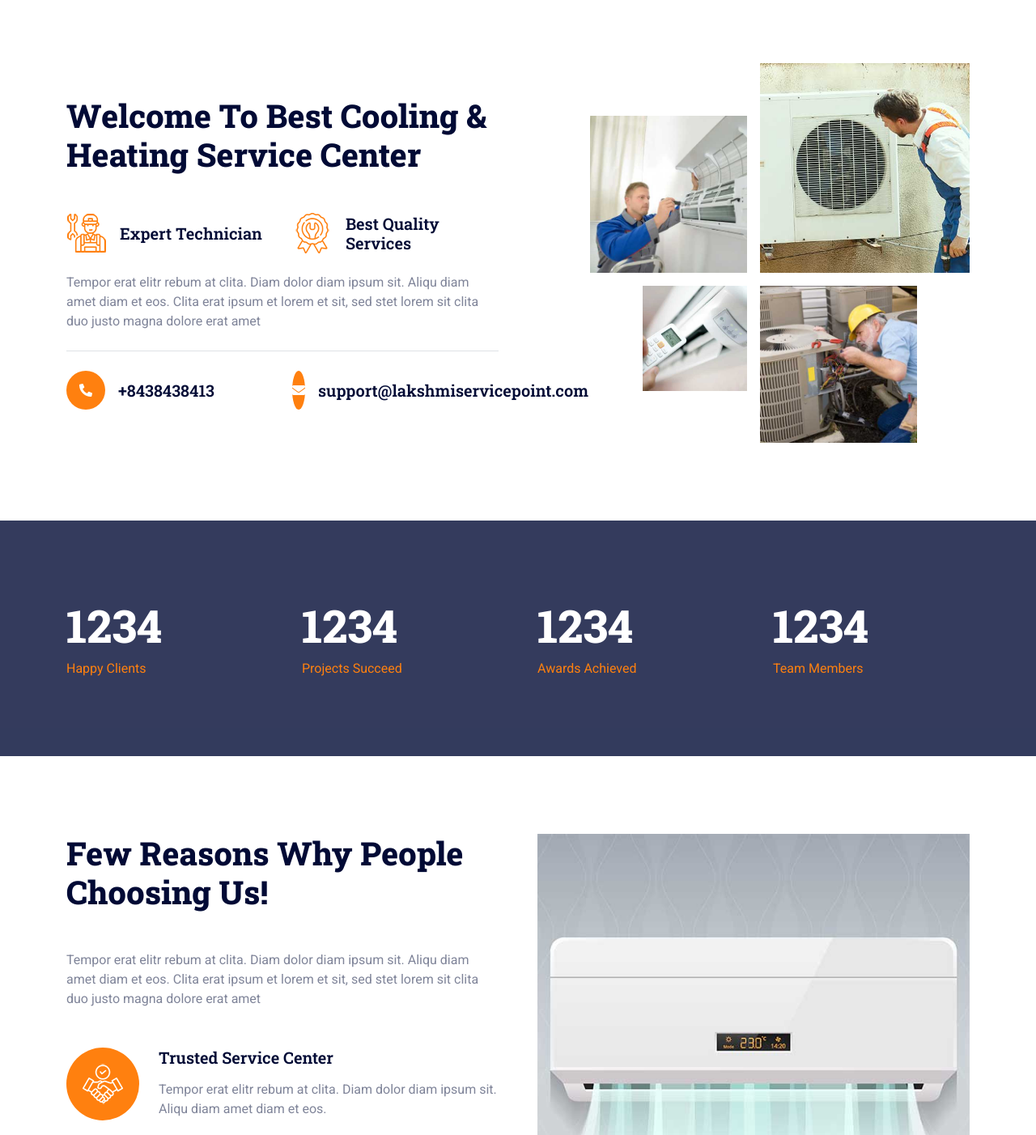
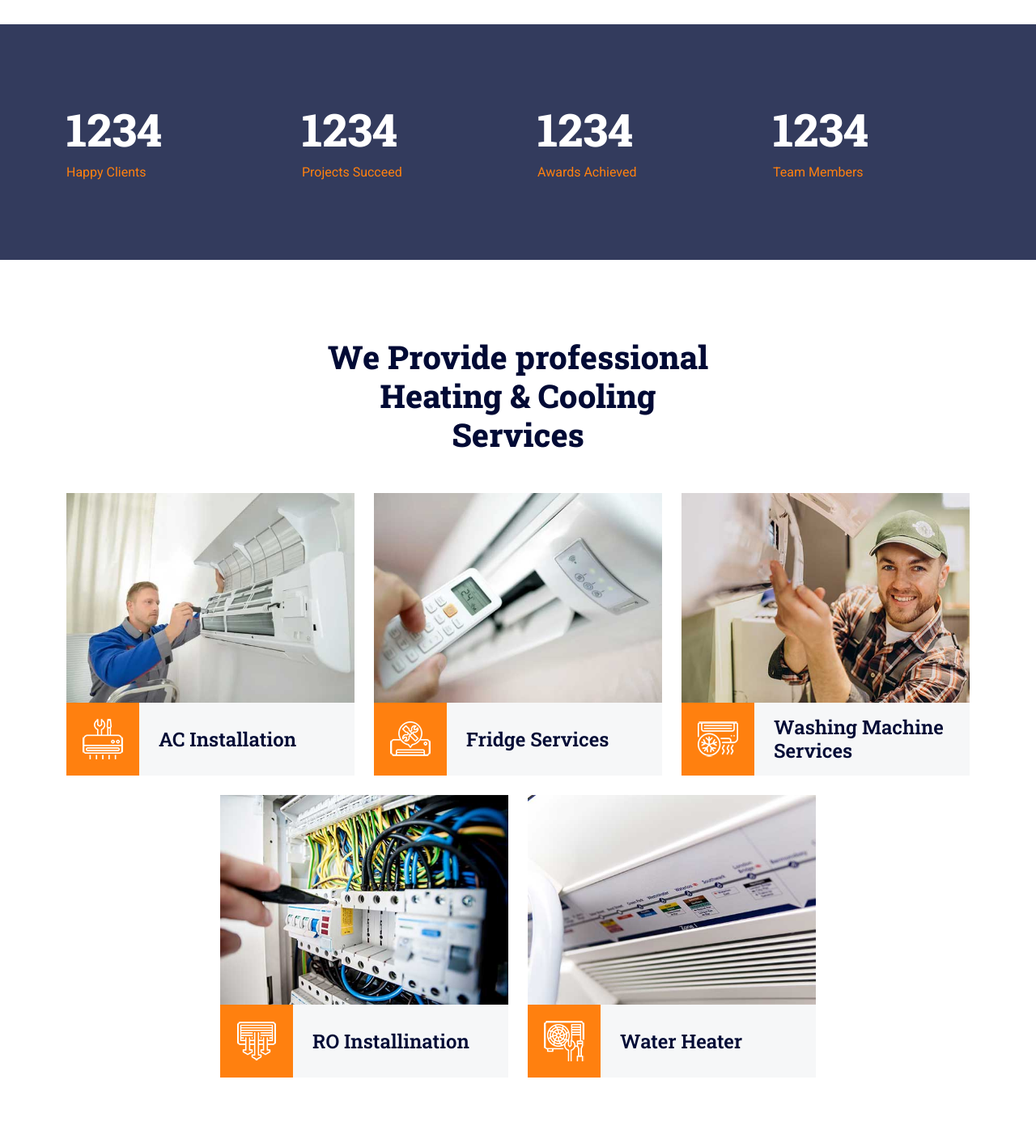
Before and after one commit to JKGlobalItSolutions/lakshmi_service_point, a plain HTML site: page index (1).html in a window 1280 px wide. Shown: the part 880-2282 px from the top of the page at 81% size. Drawn offline with nearby package versions, Linux system fonts and the light colour scheme.

Commit message:
.
changes index file

```diff
--- a/index.html
+++ b/index (1).html
@@ -241,7 +241,7 @@
     <!-- Carousel End -->
 
     <!-- About Start -->
-    <div class="container-xxl py-5">
+    <!-- <div class="container-xxl py-5">
       <div class="container">
         <div class="row g-5 align-items-center">
           <div class="col-lg-6 wow fadeInUp" data-wow-delay="0.5s">
@@ -333,40 +333,11 @@
           </div>
         </div>
       </div>
-    </div>
+    </div> -->
     <!-- About End -->
 
-    <!-- Facts Start -->
-    <div
-      class="container-fluid facts my-5 py-5"
-      data-parallax="scroll"
-      data-image-src="img/carousel-1.jpg"
-    >
-      <div class="container py-5">
-        <div class="row g-5">
-          <div class="col-sm-6 col-lg-3 wow fadeIn" data-wow-delay="0.1s">
-            <h1 class="display-4 text-white" data-toggle="counter-up">1234</h1>
-            <span class="text-primary">Happy Clients</span>
-          </div>
-          <div class="col-sm-6 col-lg-3 wow fadeIn" data-wow-delay="0.3s">
-            <h1 class="display-4 text-white" data-toggle="counter-up">1234</h1>
-            <span class="text-primary">Projects Succeed</span>
-          </div>
-          <div class="col-sm-6 col-lg-3 wow fadeIn" data-wow-delay="0.5s">
-            <h1 class="display-4 text-white" data-toggle="counter-up">1234</h1>
-            <span class="text-primary">Awards Achieved</span>
-          </div>
-          <div class="col-sm-6 col-lg-3 wow fadeIn" data-wow-delay="0.7s">
-            <h1 class="display-4 text-white" data-toggle="counter-up">1234</h1>
-            <span class="text-primary">Team Members</span>
-          </div>
-        </div>
-      </div>
-    </div>
-    <!-- Facts End -->
-
     <!-- Features Start -->
-    <div class="container-xxl py-5">
+    <!-- <div class="container-xxl py-5">
       <div class="container">
         <div class="row g-5">
           <div class="col-lg-6 wow fadeInUp" data-wow-delay="0.1s">
@@ -449,8 +420,40 @@
           </div>
         </div>
       </div>
+    </div> -->
+    <!-- Features End -->
+
+
+    <!-- Facts Start -->
+    <div
+      class="container-fluid facts my-5 py-5"
+      data-parallax="scroll"
+      data-image-src="img/carousel-1.jpg"
+    >
+      <div class="container py-5">
+        <div class="row g-5">
+          <div class="col-sm-6 col-lg-3 wow fadeIn" data-wow-delay="0.1s">
+            <h1 class="display-4 text-white" data-toggle="counter-up">1234</h1>
+            <span class="text-primary">Happy Clients</span>
+          </div>
+          <div class="col-sm-6 col-lg-3 wow fadeIn" data-wow-delay="0.3s">
+            <h1 class="display-4 text-white" data-toggle="counter-up">1234</h1>
+            <span class="text-primary">Projects Succeed</span>
+          </div>
+          <div class="col-sm-6 col-lg-3 wow fadeIn" data-wow-delay="0.5s">
+            <h1 class="display-4 text-white" data-toggle="counter-up">1234</h1>
+            <span class="text-primary">Awards Achieved</span>
+          </div>
+          <div class="col-sm-6 col-lg-3 wow fadeIn" data-wow-delay="0.7s">
+            <h1 class="display-4 text-white" data-toggle="counter-up">1234</h1>
+            <span class="text-primary">Team Members</span>
+          </div>
+        </div>
+      </div>
     </div>
-    <!-- Features End -->
+    <!-- Facts End -->
+
+
 
     <!-- Service Start -->
     <div class="container-xxl py-5">
@@ -491,7 +494,7 @@
                     alt=""
                   />
                 </div>
-                <a class="h4 mx-4 mb-0" href="">Cooling Services</a>
+                <a class="h4 mx-4 mb-0" href="">Fridge Services</a>
               </div>
             </div>
           </div>
@@ -506,7 +509,7 @@
                     alt=""
                   />
                 </div>
-                <a class="h4 mx-4 mb-0" href="">Heating Services</a>
+                <a class="h4 mx-4 mb-0" href="">Washing Machine Services</a>
               </div>
             </div>
           </div>
@@ -521,7 +524,7 @@
                     alt=""
                   />
                 </div>
-                <a class="h4 mx-4 mb-0" href="">Maintenance & Repair</a>
+                <a class="h4 mx-4 mb-0" href="">RO Installination</a>
               </div>
             </div>
           </div>
@@ -536,11 +539,11 @@
                     alt=""
                   />
                 </div>
-                <a class="h4 mx-4 mb-0" href="">Indoor Air Quality</a>
+                <a class="h4 mx-4 mb-0" href="">Water Heater</a>
               </div>
             </div>
           </div>
-          <div class="col-lg-4 col-md-6 wow fadeInUp" data-wow-delay="0.5s">
+          <!-- <div class="col-lg-4 col-md-6 wow fadeInUp" data-wow-delay="0.5s">
             <div class="service-item">
               <img class="img-fluid" src="img/service-6.jpg" alt="" />
               <div class="d-flex align-items-center bg-light">
@@ -554,7 +557,7 @@
                 <a class="h4 mx-4 mb-0" href="">Annual Inspections</a>
               </div>
             </div>
-          </div>
+          </div> -->
         </div>
       </div>
     </div>
```
